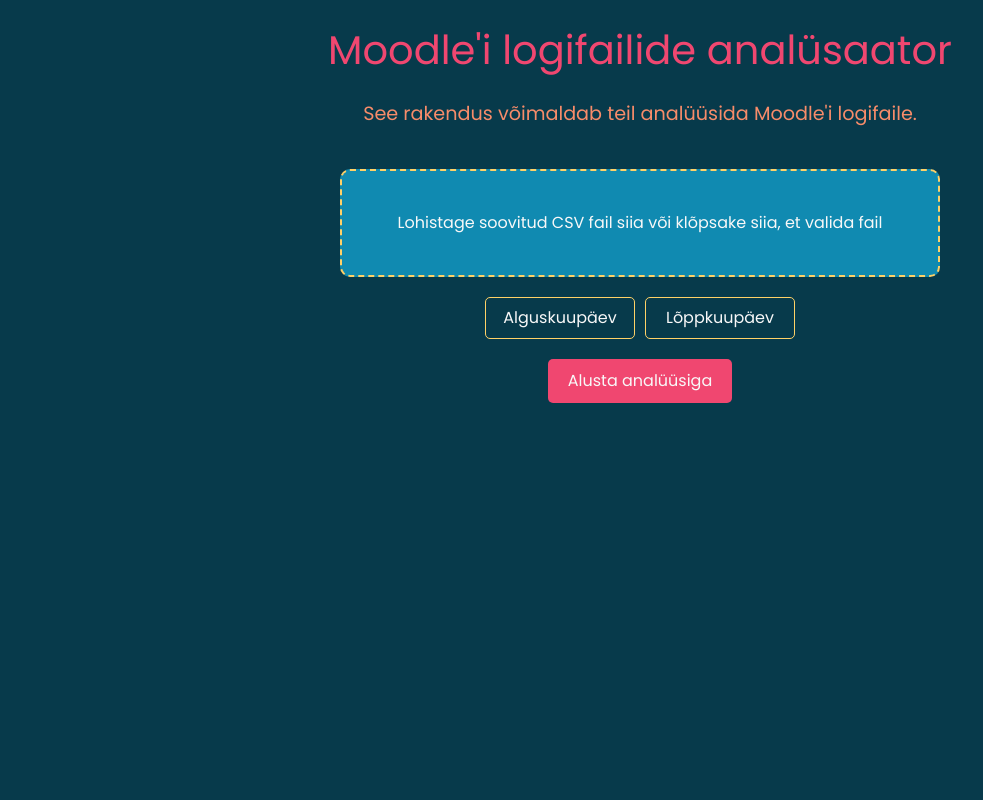
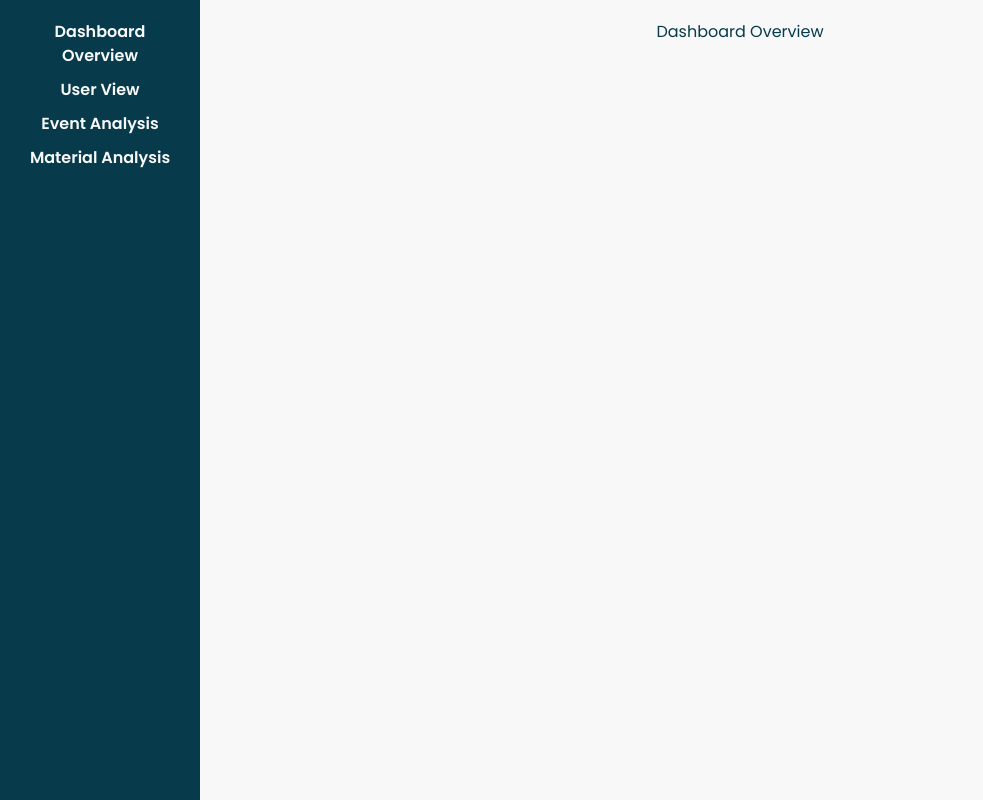
Before and after one commit to Naploon/moodle_log_analyser, a React (Create React App) app in the folder client/: page /dashboard in a window 1280 px wide. Shown: the whole page, without its empty margins (0-983 px from the left). Built offline with nearby package versions, Linux system fonts and the light colour scheme.

Commit message:
Lisasin esmased placeholderid vahelvaadetele

```diff
--- a/client/package.json
+++ b/client/package.json
@@ -7,10 +7,11 @@
     "cra-template": "1.2.0",
     "react": "^18.2.0",
     "react-chartjs-2": "^5.2.0",
+    "react-datepicker": "^7.5.0",
     "react-dom": "^18.2.0",
+    "react-router-dom": "^7.0.2",
     "react-scripts": "5.0.1",
-    "web-vitals": "^4.2.4",
-    "react-datepicker": "^7.5.0"
+    "web-vitals": "^4.2.4"
   },
   "scripts": {
     "start": "react-scripts start",
--- a/client/src/App.js
+++ b/client/src/App.js
@@ -1,12 +1,19 @@
 import React from 'react';
+import { BrowserRouter as Router, Route, Routes } from 'react-router-dom';
 import LandingPage from './LandingPage';
+import Dashboard from './Dashboard';
 import './App.css';
 
 function App() {
   return (
-    <div className="App">
-      <LandingPage />
-    </div>
+    <Router>
+      <div className="App">
+        <Routes>
+          <Route path="/" element={<LandingPage />} />
+          <Route path="/dashboard/*" element={<Dashboard />} />
+        </Routes>
+      </div>
+    </Router>
   );
 }
 
--- /dev/null
+++ b/client/src/Dashboard.css
@@ -0,0 +1,37 @@
+.dashboard {
+  display: flex;
+  height: 100vh;
+}
+
+.sidebar {
+  width: 200px;
+  background-color: #073a4b;
+  color: #f8f8f8;
+  padding: 20px;
+}
+
+.sidebar ul {
+  list-style-type: none;
+  padding: 0;
+}
+
+.sidebar li {
+  margin-bottom: 10px;
+}
+
+.sidebar a {
+  color: #f8f8f8;
+  text-decoration: none;
+  font-weight: 600;
+}
+
+.sidebar a:hover {
+  color: #f78c6a;
+}
+
+.main-content {
+  flex-grow: 1;
+  padding: 20px;
+  background-color: #f8f8f8;
+  color: #073a4b;
+}
--- /dev/null
+++ b/client/src/Dashboard.js
@@ -0,0 +1,31 @@
+import React from 'react';
+import { Link, Routes, Route } from 'react-router-dom';
+import UserView from './views/UserView';
+import EventAnalysisView from './views/EventAnalysisView';
+import MaterialAnalysisView from './views/MaterialAnalysisView';
+import './Dashboard.css';
+
+function Dashboard() {
+  return (
+    <div className="dashboard">
+      <nav className="sidebar">
+        <ul>
+          <li><Link to="/dashboard">Dashboard Overview</Link></li>
+          <li><Link to="/dashboard/user-view">User View</Link></li>
+          <li><Link to="/dashboard/event-analysis">Event Analysis</Link></li>
+          <li><Link to="/dashboard/material-analysis">Material Analysis</Link></li>
+        </ul>
+      </nav>
+      <div className="main-content">
+        <Routes>
+          <Route path="/" element={<h1>Dashboard Overview</h1>} />
+          <Route path="user-view" element={<UserView />} />
+          <Route path="event-analysis" element={<EventAnalysisView />} />
+          <Route path="material-analysis" element={<MaterialAnalysisView />} />
+        </Routes>
+      </div>
+    </div>
+  );
+}
+
+export default Dashboard;
--- a/client/src/LandingPage.js
+++ b/client/src/LandingPage.js
@@ -1,4 +1,5 @@
 import React, { useState, useRef } from 'react';
+import { useNavigate } from 'react-router-dom';
 import './LandingPage.css';
 import { parseCSV, processCSVData } from './csvProcessor';
 import DatePicker from 'react-datepicker';
@@ -10,6 +11,7 @@
   const [startDate, setStartDate] = useState(null);
   const [endDate, setEndDate] = useState(null);
   const fileInputRef = useRef(null);
+  const navigate = useNavigate();
 
   const handleDrop = (event) => {
     event.preventDefault();
@@ -49,7 +51,8 @@
   const handleProcessStart = () => {
     if (csvData.length > 0) {
       console.log('Processing started with data:', csvData);
-      // TODO: Implement processing logic here
+      // Simulate processing and redirect to dashboard
+      navigate('/dashboard');
     } else {
       alert('No CSV data to process.');
     }
--- /dev/null
+++ b/client/src/views/EventAnalysisView.js
@@ -0,0 +1,7 @@
+import React from 'react';
+
+function EventAnalysisView() {
+  return <h2>Event Analysis View</h2>;
+}
+
+export default EventAnalysisView;
--- /dev/null
+++ b/client/src/views/MaterialAnalysisView.js
@@ -0,0 +1,7 @@
+import React from 'react';
+
+function MaterialAnalysisView() {
+  return <h2>Material Analysis View</h2>;
+}
+
+export default MaterialAnalysisView;
--- /dev/null
+++ b/client/src/views/UserView.js
@@ -0,0 +1,7 @@
+import React from 'react';
+
+function UserView() {
+  return <h2>User View</h2>;
+}
+
+export default UserView;
```
Also changed, not shown: 1 other file (tests, documents, lock files or other folders).
